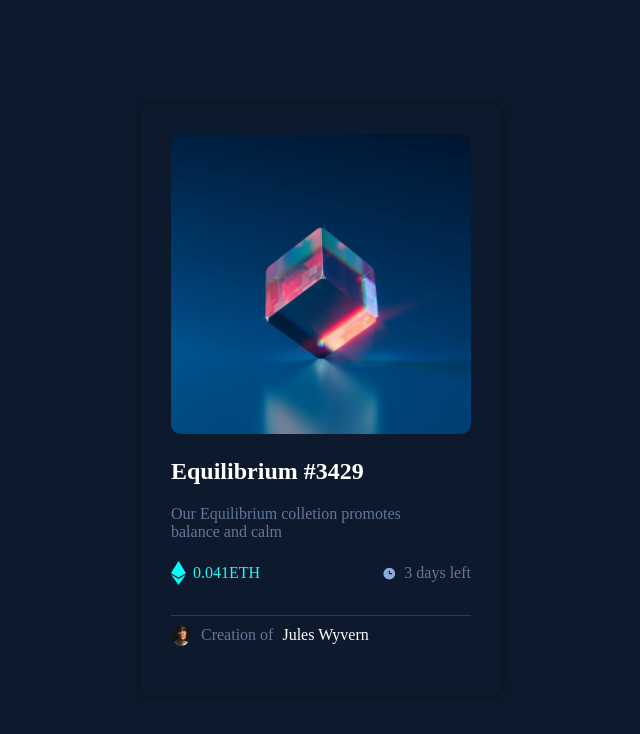
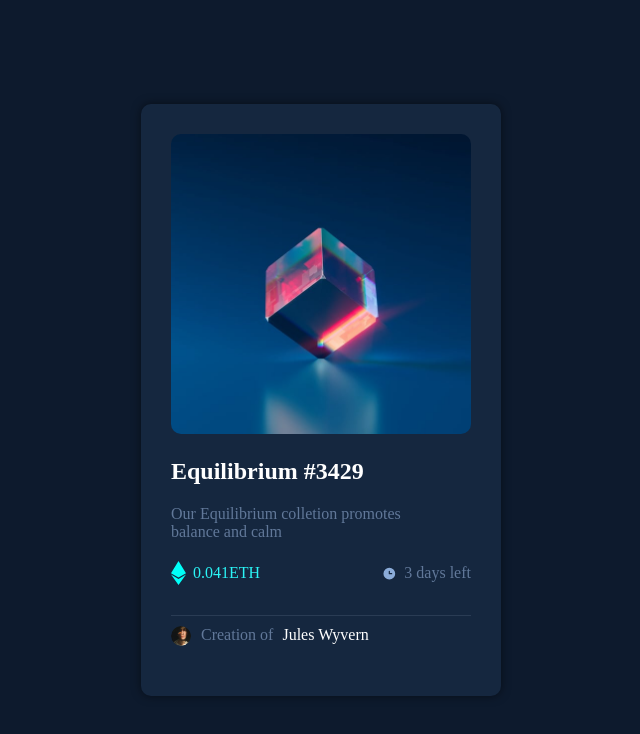
Before and after one commit to M0staafaAhmed/NFT-preview-card-component, a plain HTML site: page index.html in a window 1280 px wide. Shown: the whole page, without its empty margins (319-959 px from the left). Drawn offline with Linux system fonts and the light colour scheme.

Commit message:
Update index.css

```diff
--- a/css/index.css
+++ b/css/index.css
@@ -17,6 +17,7 @@ body{
   padding: 30px;
   color: white;
   border-radius: 10px;
+  background-color: #15273f;
 }
 
 .card img{
```
